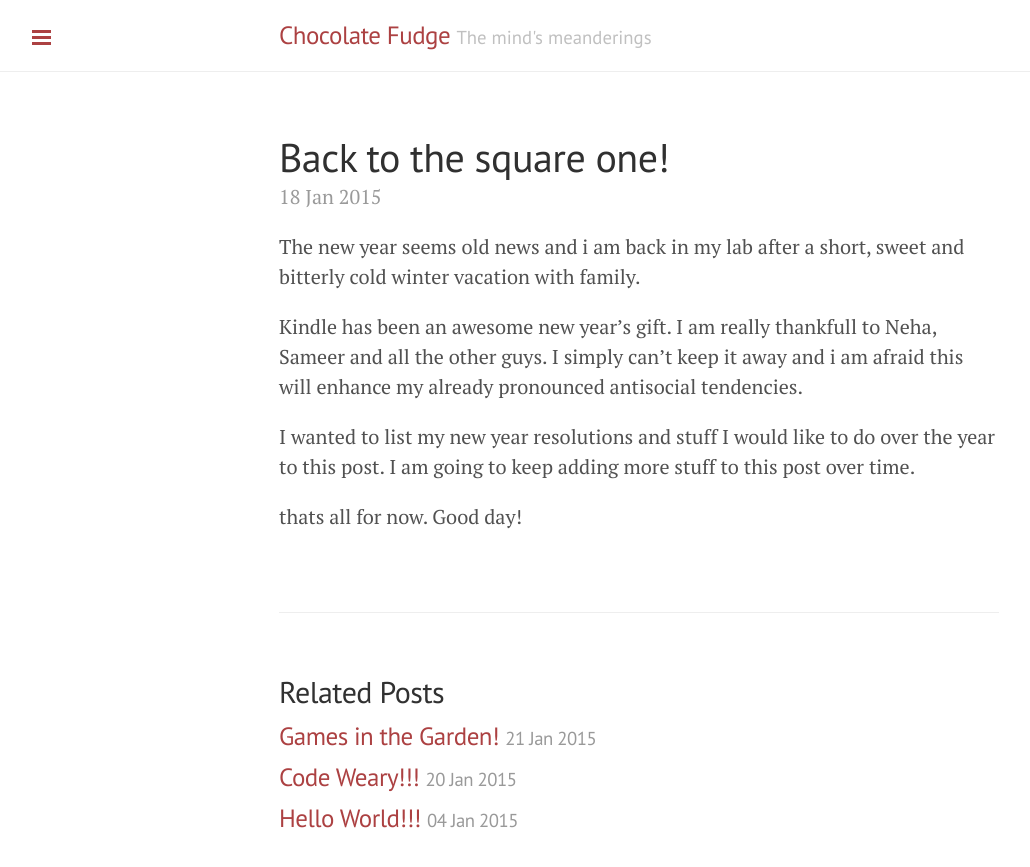
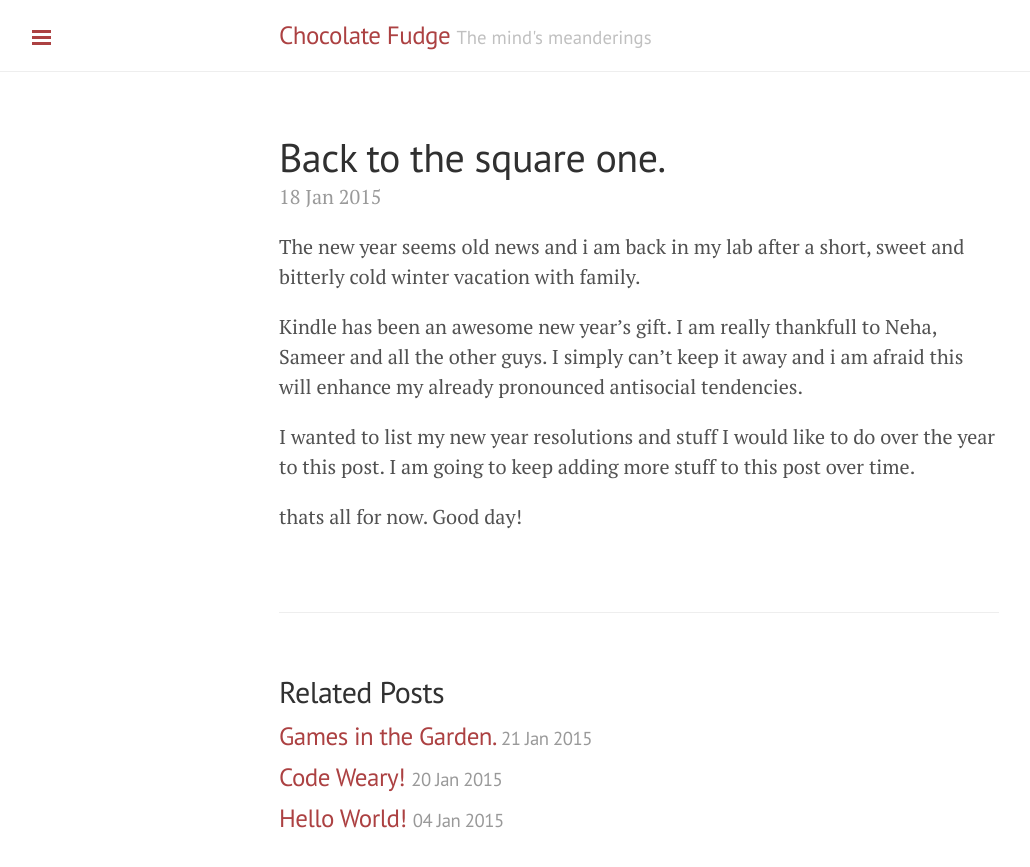
Before and after one commit to auag92/blog, a Jekyll site: the page built from _posts/2015-01-18-second.md, in a window 1280 px wide. Shown: the top 867 px of the page, without its empty margins (1-1031 px from the left). Built offline with Jekyll 4.4.1, drawn with Linux system fonts in a browser that asks for light colours; Markdown is read by kramdown in place of the engine named in the settings.

Commit message:
exclaimation removals and sidebar changes

```diff
--- a/_includes/sidebar.html
+++ b/_includes/sidebar.html
@@ -30,10 +30,10 @@
 
   <div class="sidebar-item">
     <p>
-       {{ site.time | date: '%Y' }} {{ site.author.email }}
+       {{ site.time | date: '%Y' }}. {{ site.author.email }}
     </p>
     </p>
-        Draco Dormiens Nuncum Titilandus
+        ***Draco Dormiens Nuncum Titilandus!***
     </p>
   </div>
 </div>
--- a/_posts/2015-01-18-second.md
+++ b/_posts/2015-01-18-second.md
@@ -1,6 +1,6 @@
 ---
 layout: post
-title: Back to the square one!
+title: Back to the square one.
 ---
 
 The new year seems old news and i am back in my lab after a short, sweet and bitterly cold winter vacation with family.
```
Also changed, not shown: _posts/2015-01-04-hello.md (+2 -1 lines), _posts/2015-01-20-codeweary.md (+1 -1 lines), _posts/2015-01-21-dakoo.md (+1 -1 lines), about.md (+2 -2 lines).
